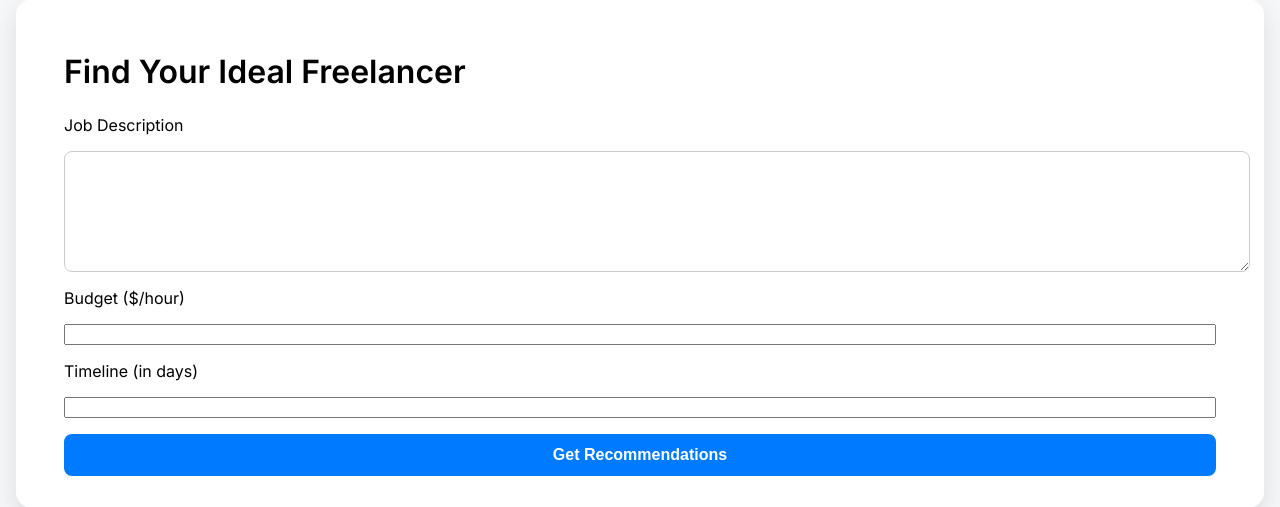
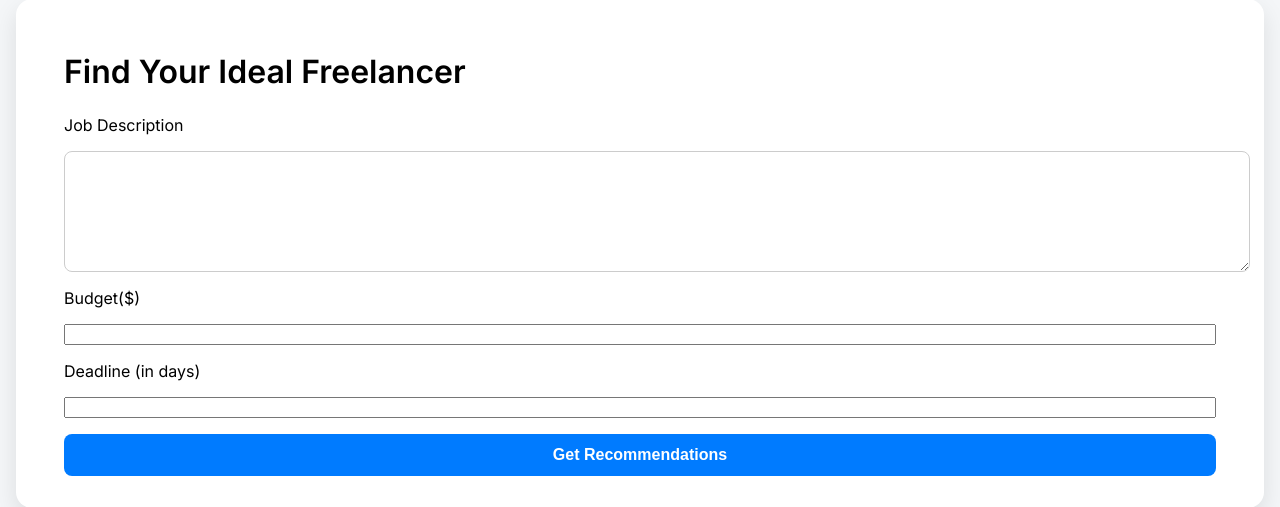
Before and after one commit to misbah17311/Freelance_Recommendor, a FastAPI app: page / in a window 1280 px wide. Shown: the part 33-540 px from the top of the page. Run offline with FastAPI, Linux system fonts and the light colour scheme.

Commit message:
Update form.html

```diff
--- a/templates/form.html
+++ b/templates/form.html
@@ -12,10 +12,10 @@
             <label for="description">Job Description</label>
             <textarea id="description" name="description" rows="5" required></textarea>
 
-            <label for="budget_in_dollars">Budget ($/hour)</label>
+            <label for="budget_in_dollars">Budget($)</label>
             <input type="number" id="budget_in_dollars" name="budget_in_dollars" required>
 
-            <label for="timeline_days">Timeline (in days)</label>
+            <label for="timeline_days">Deadline (in days)</label>
             <input type="number" id="timeline_days" name="timeline_days" required>
 
             <button type="submit">Get Recommendations</button>
```
